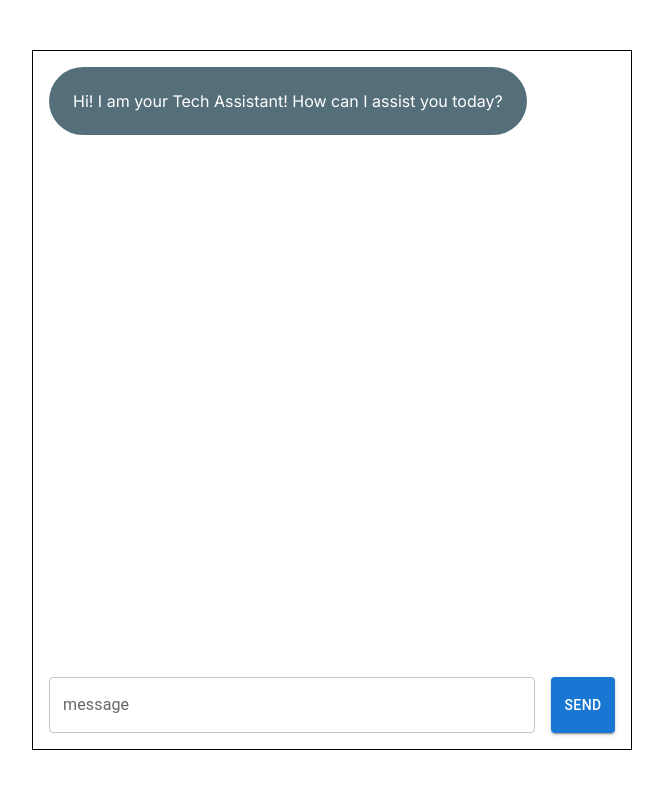
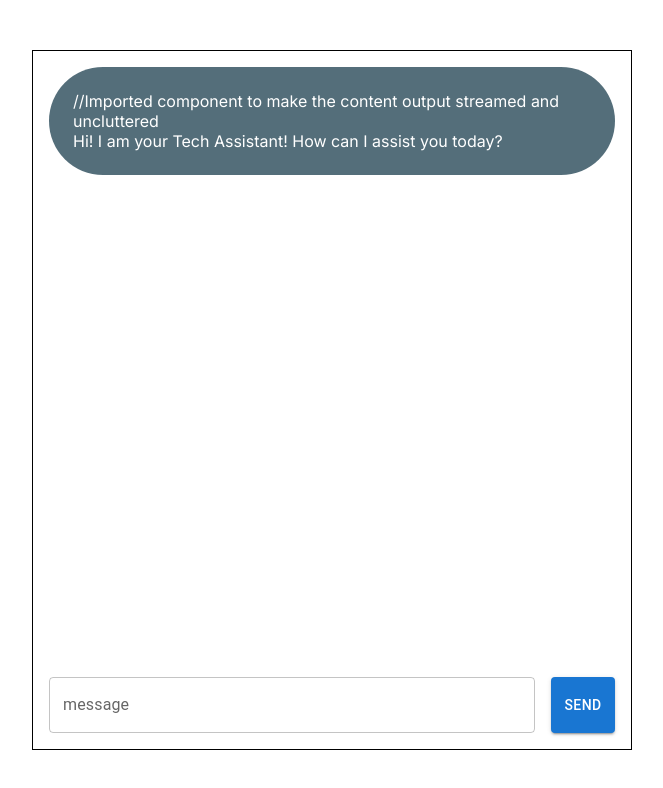
Before and after one commit to KhajaHamza/AI_Customer_Support, a Next.js app: page / in a window 1280 px wide. Shown: the top 788 px of the page, without its empty margins (308-971 px from the left). Built offline with nearby package versions, Linux system fonts and the light colour scheme.

Commit message:
Added a few comments

```diff
--- a/app/page.js
+++ b/app/page.js
@@ -88,6 +88,7 @@ export default function Home() {
                 borderRadius={16}
                 p={3}
               >
+                //Imported component to make the content output streamed and uncluttered
                <ReactMarkdown>{message.content}</ReactMarkdown>
               </Box>
             </Box>
```
